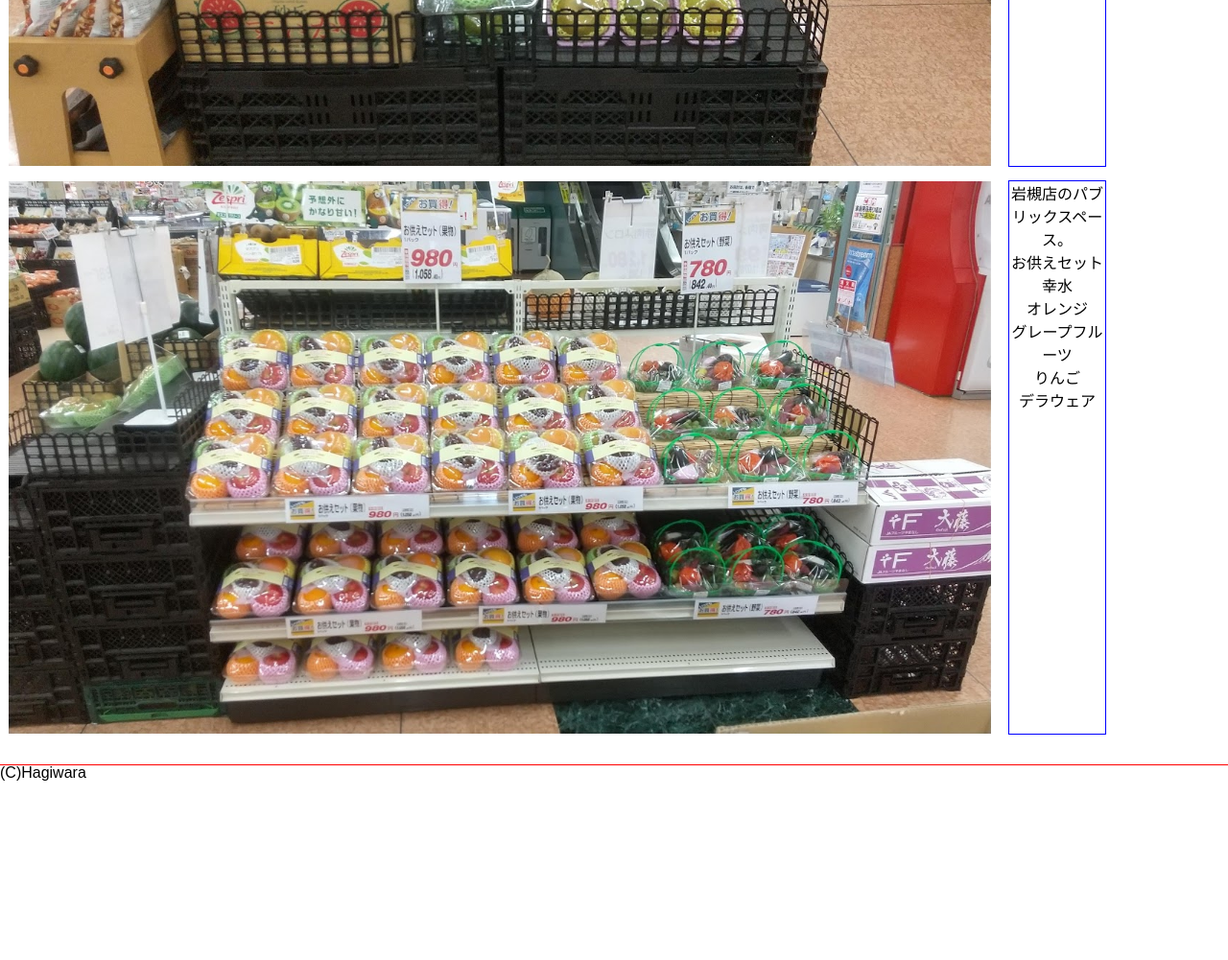
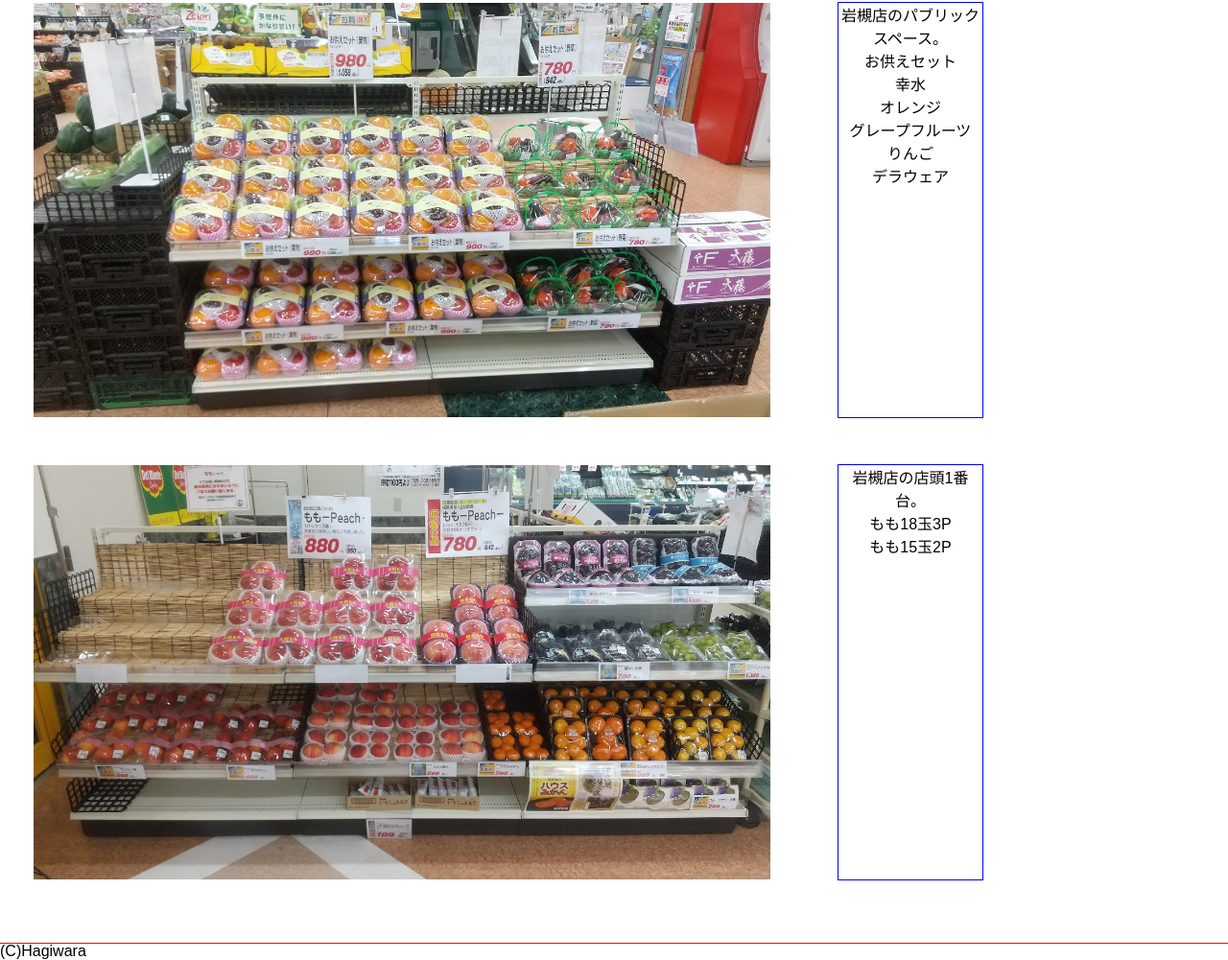
Before and after one commit to working0101/working.github.io, a plain HTML site: page index.html in a window 1280 px wide. Shown: the part 1323-2324 px from the top of the page at 96% size. Before the commit the page ends 2138 px from the top, so only its background shows below. Drawn offline with nearby package versions, Linux system fonts and the light colour scheme.

Commit message:
Add files via upload

```diff
--- a/css/style.css
+++ b/css/style.css
@@ -127,20 +127,20 @@ p{
 @media (min-width: 800px) {
   .container>img{
 
-    width: 80vw;
+    width: 60vw;
     height: fit-content;
   }
   .container{
-    margin: 16px 0 ;
+    margin: 50px 0 ;
     /* display: flex; */
     display: grid;
-    grid-template-columns: auto 100px 100px ;
+    grid-template-columns: auto 150px 150px ;
     /* grid-template-rows:  1fr  ; */
     /* grid-area: "pic"  ;  */
     justify-content: space-around;
   }
   .sub-text{
-    /* margin: 0; */
+    margin: 0;
     display: block;
     background: pink;
 
--- a/index.html
+++ b/index.html
@@ -52,17 +52,20 @@
       <br>約80個程度売れます。</p>
     <p class="sub-text">幸水梨の大袋は小粒（44玉以下サイズ）2㎏入</p>
   </div>
-
   <div class="container">
     <img src="img/pic2.JPG" alt="岩槻店パブリック" class="img-shop2">
     <p>岩槻店のパブリックスペース　エンド。
       <br>幸水2P-24玉<br>幸水3P-28玉<br>黒小玉4玉サイズ</p>
   </div>
-
   <div class="container">
     <img src="img/pic3.JPG" alt="岩槻店パブリック" class="img-shop3">
     <p>岩槻店のパブリックスペース。
       <br>お供えセット<br>幸水<br>オレンジ<br>グレープフルーツ<br>りんご<br>デラウェア</p>
+  </div>
+  <div class="container">
+    <img src="img/pic5.JPG" alt="岩槻店パブリック" class="img-shop3">
+    <p>岩槻店の店頭1番台。
+      <br>もも18玉3P <br>もも15玉2P </p>
   </div>
 
   </section>
```
